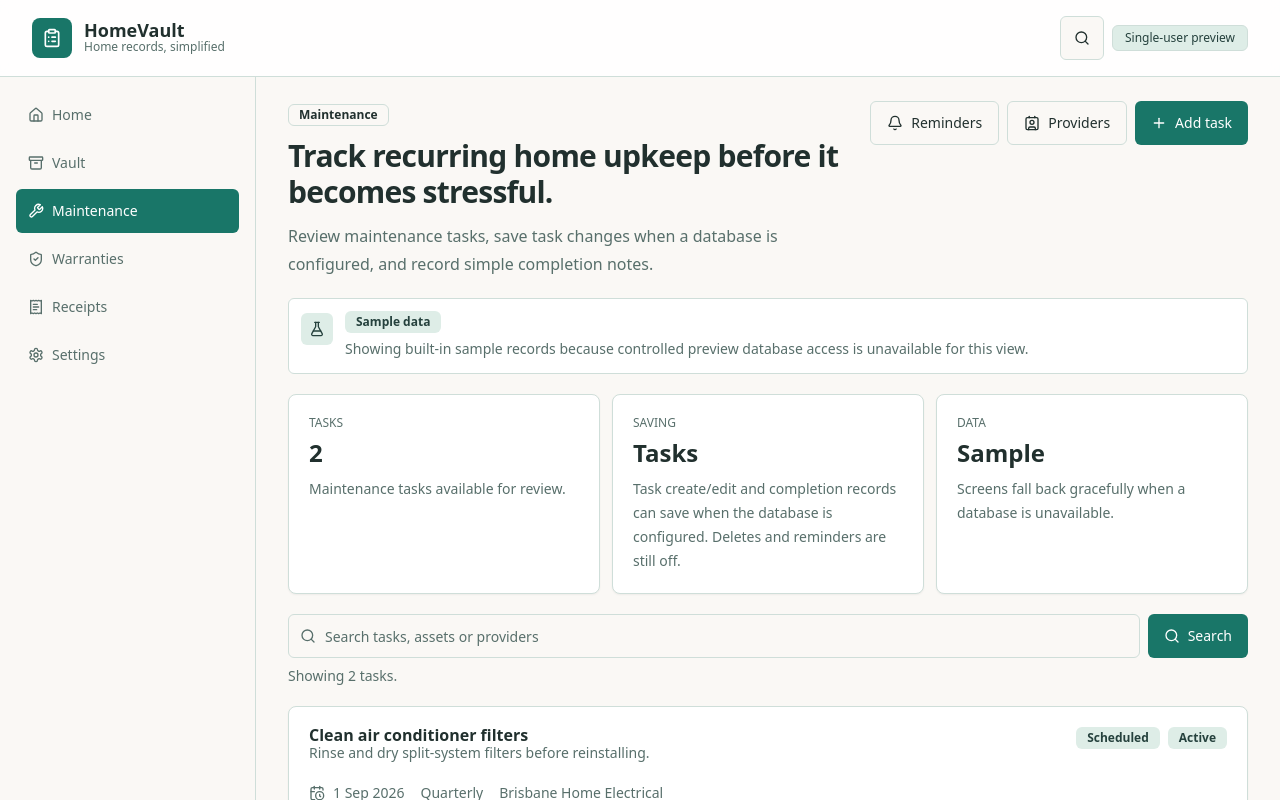
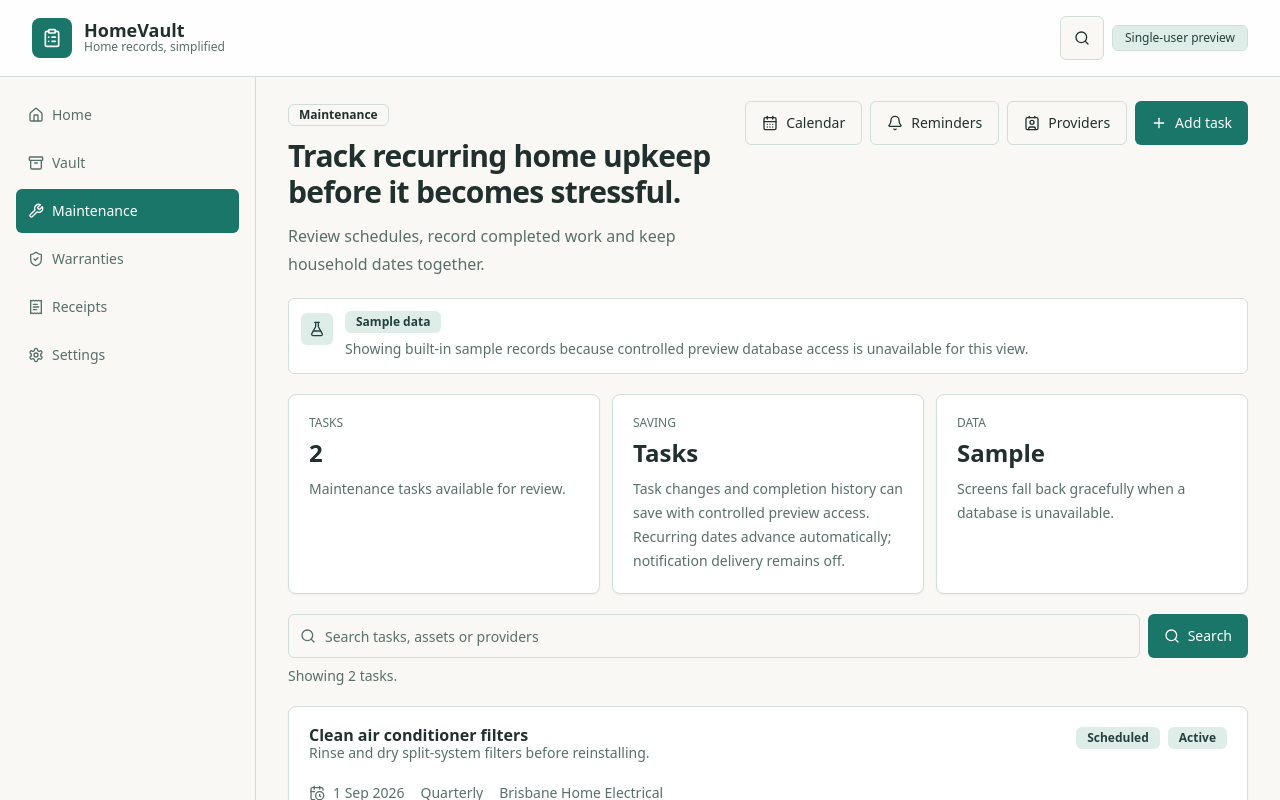
Before and after one commit to LatinMaestro/HomeVault, a Next.js app: page /maintenance in a window 1280 px wide. Shown: the top 800 px of the page. Built offline with nearby package versions, Linux system fonts and the light colour scheme; no server answers.

Commit message:
feat: link household calendar from maintenance

```diff
--- a/src/app/maintenance/page.tsx
+++ b/src/app/maintenance/page.tsx
@@ -1,6 +1,6 @@
 import type { Metadata } from "next";
 import Link from "next/link";
-import { Bell, CalendarClock, Contact, Plus } from "lucide-react";
+import { Bell, CalendarClock, CalendarDays, Contact, Plus } from "lucide-react";
 
 import { AppShell } from "@/components/app-shell";
 import { DataSourceNote } from "@/components/data-source-note";
@@ -52,9 +52,15 @@ export default async function MaintenancePage({
         <PageHeader
           eyebrow="Maintenance"
           title="Track recurring home upkeep before it becomes stressful."
-          description="Review maintenance tasks, save task changes when a database is configured, and record simple completion notes."
+          description="Review schedules, record completed work and keep household dates together."
           action={
-            <div className="flex flex-col gap-2 sm:flex-row">
+            <div className="flex flex-col gap-2 sm:flex-row sm:flex-wrap">
+              <Button asChild variant="outline">
+                <Link href="/calendar">
+                  <CalendarDays className="h-4 w-4" aria-hidden="true" />
+                  Calendar
+                </Link>
+              </Button>
               <Button asChild variant="outline">
                 <Link href="/maintenance/reminders">
                   <Bell className="h-4 w-4" aria-hidden="true" />
@@ -87,7 +93,7 @@ export default async function MaintenancePage({
             {
               label: "Saving",
               value: "Tasks",
-              detail: "Task create/edit and completion records can save when the database is configured. Deletes and reminders are still off.",
+              detail: "Task changes and completion history can save with controlled preview access. Recurring dates advance automatically; notification delivery remains off.",
             },
             {
               label: "Data",
```
